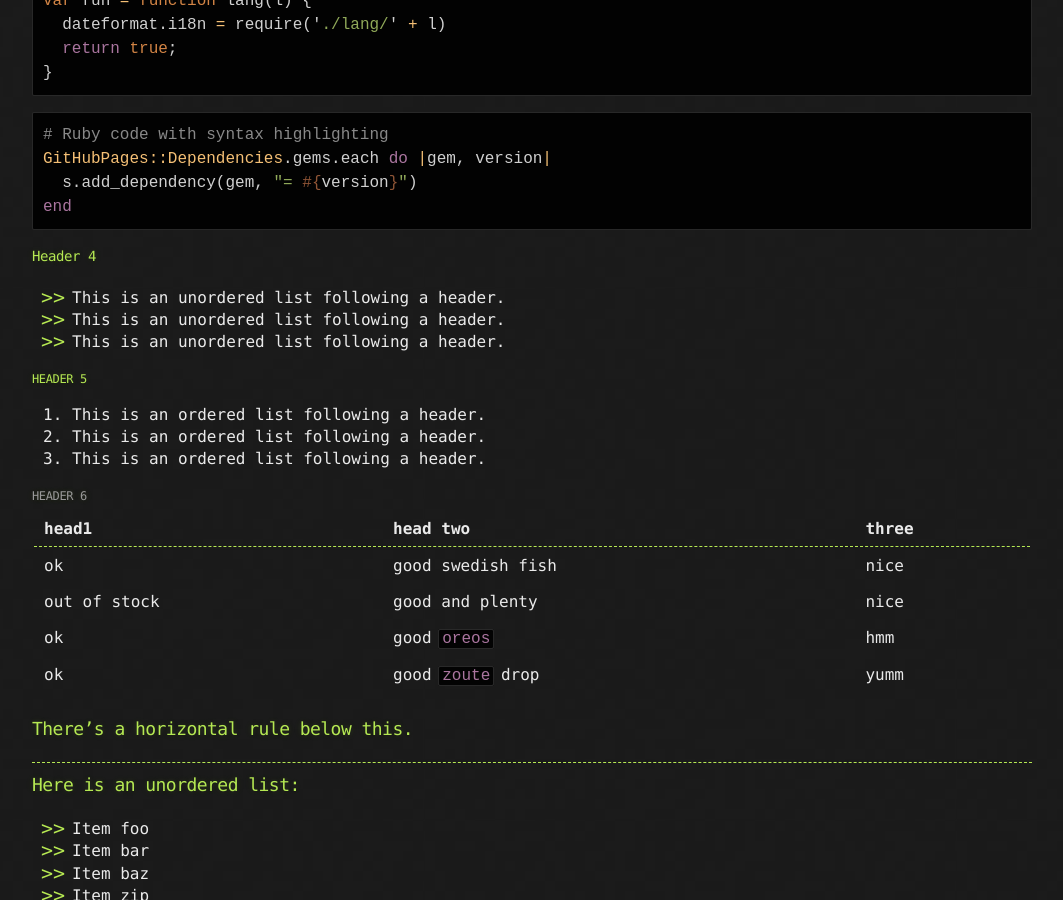
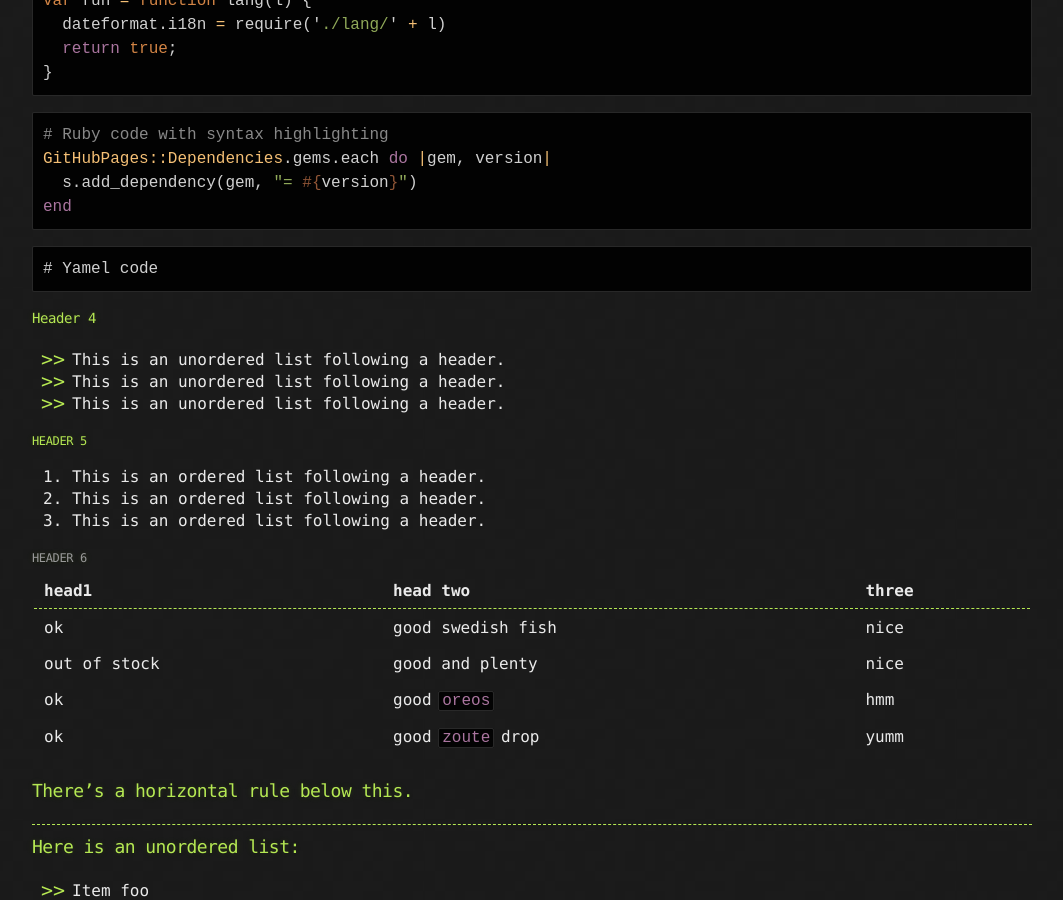
Before and after one commit to zipyinthenet/zipyinthenet.github.io, a Jekyll site: the page built from index.md, in a window 1280 px wide and 900 px high, scrolled down 776 px. Shown: the whole window, without its empty margins (108-1171 px from the left). Built offline with Jekyll 4.4.1, drawn with Linux system fonts in a browser that asks for light colours.

Commit message:
se añade linea yml

````diff
--- a/index.md
+++ b/index.md
@@ -35,6 +35,10 @@ var fun = function lang(l) {
 GitHubPages::Dependencies.gems.each do |gem, version|
   s.add_dependency(gem, "= #{version}")
 end
+```
+
+```
+# Yamel code
 ```
 
 #### Header 4
````
